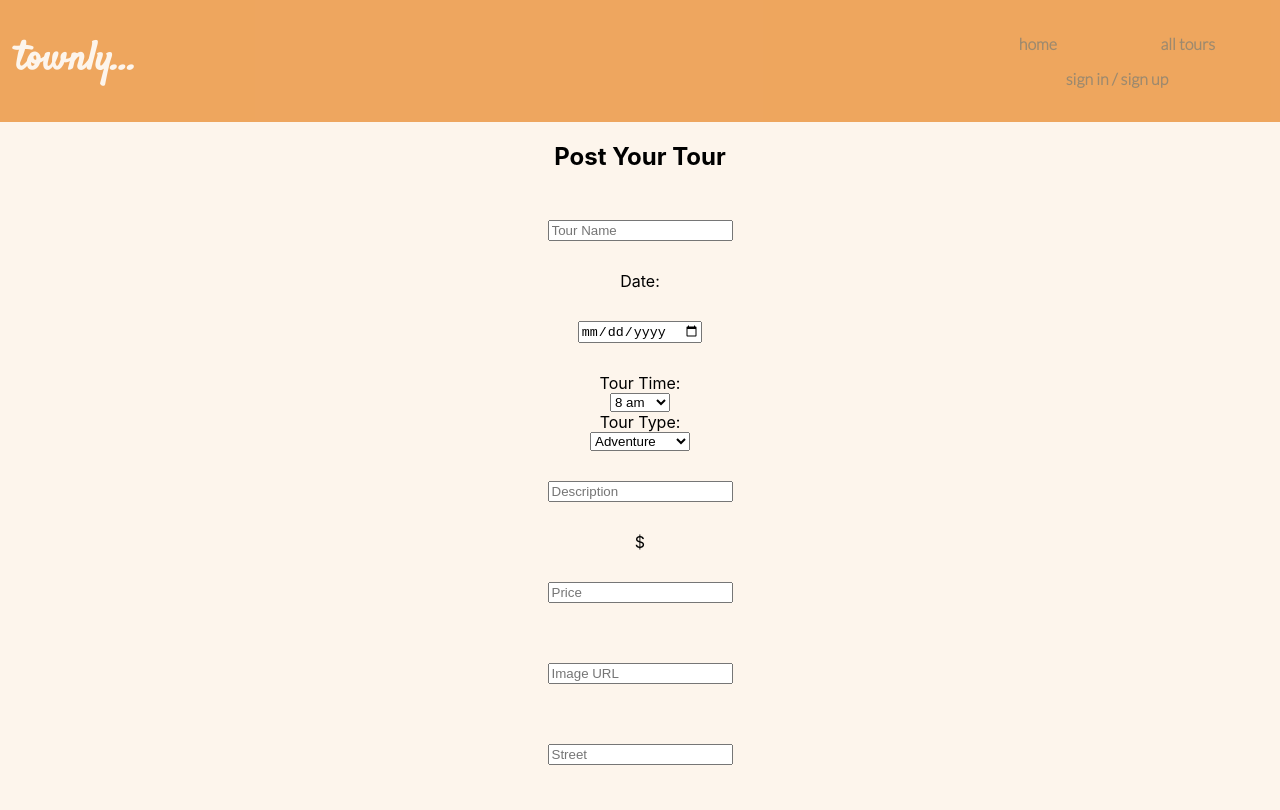
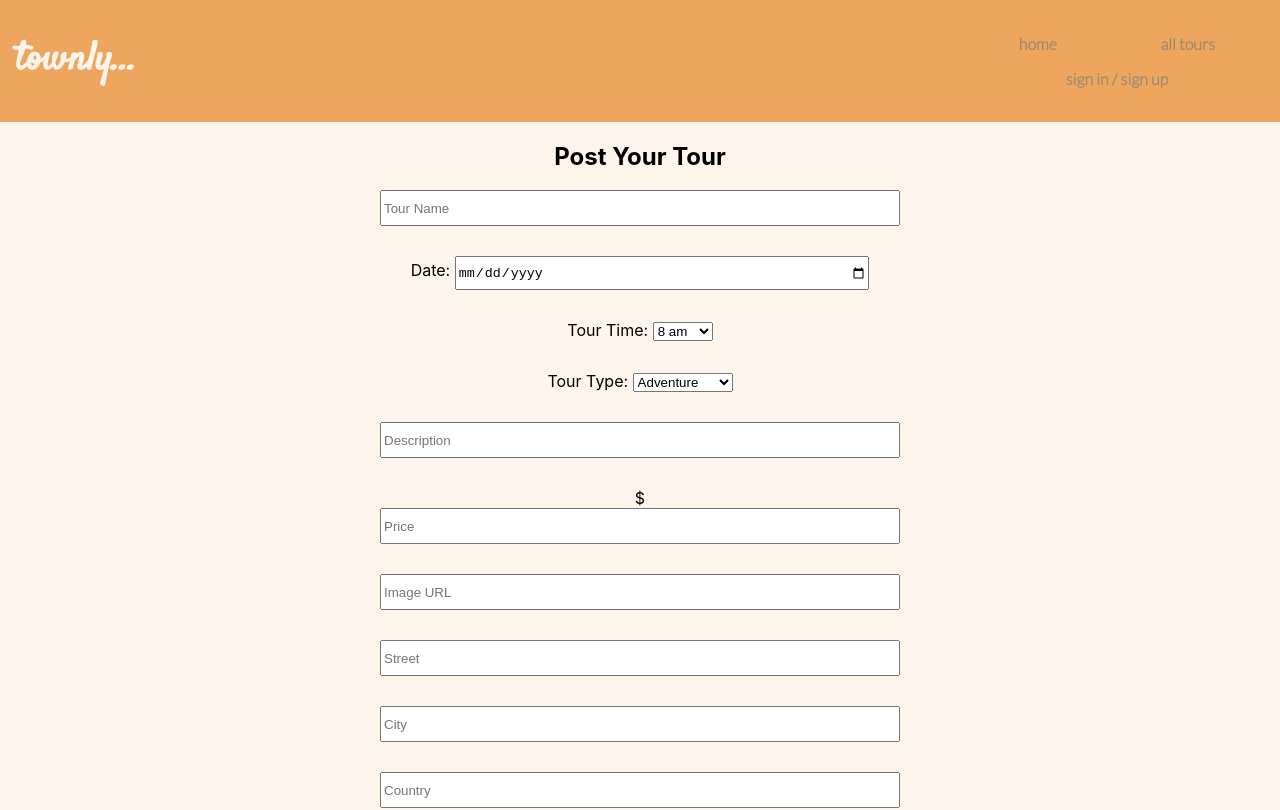
Before and after one commit to Jason-Berkower/townly, a React (Create React App) app in the folder client/: page /create-tour in a window 1280 px wide. Shown: the top 810 px of the page. Built offline with nearby package versions, Linux system fonts and the light colour scheme; a web font is replaced by a local one.

Commit message:
form stylezzzz

```diff
--- a/client/src/screens/CSS/createtour.css
+++ b/client/src/screens/CSS/createtour.css
@@ -7,6 +7,20 @@
   align-items: center;
 }
 
-input {
-  margin: 30px;
+.tourinput {
+  margin-bottom: 30px;
+  width: 40%;
+  height: 30px;
 }
+
+select {
+  margin-bottom: 30px;
+}
+
+.width {
+  width: 80%;
+}
+
+#submit {
+  margin-bottom: 30px;
+}
--- a/client/src/screens/CreateTour.jsx
+++ b/client/src/screens/CreateTour.jsx
@@ -67,15 +67,17 @@ export default function CreateTour(props) {
   return (
     <div>
 
-        <h2>Post Your Tour</h2>
-        <form id="tourform" onSubmit={handleSubmit}>
-          <input id="name" placeholder="Tour Name" type="text" value={tour.name} onChange={handleChange} />
+      <h2>Post Your Tour</h2>
+      <form id="tourform" onSubmit={handleSubmit}>
+        <input className="tourinput" id="name" placeholder="Tour Name" type="text" value={tour.name} onChange={handleChange} />
 
+        <div className="width">
           <label htmlFor="date">Date: </label>
-          <input id="date" type="date" value={tour.date} onChange={handleChange} />
+          <input className="tourinput" id="date" type="date" value={tour.date} onChange={handleChange} />
+        </div>
 
-          {/* <input id="time" placeholder="Tour Time" type="text" value={tour.time} onChange={handleChange} /> */}
-
+          {/* <input className="tourinput" id="time" placeholder="Tour Time" type="text" value={tour.time} onChange={handleChange} /> */}
+          <div>
           <label htmlFor="time">Tour Time: </label>
           <select id="time" form="tourform" value={tour.time} onChange={handleChange}>
             <option value="0">12 am</option>
@@ -103,9 +105,10 @@ export default function CreateTour(props) {
             <option value="22">10 pm</option>
             <option value="23">11 pm</option>
           </select>
+          </div>
 
-
-          {/* <input id="type" placeholder="Tour Type" type="text" value={tour.type} onChange={handleChange} /> */}
+        {/* <input className="tourinput" id="type" placeholder="Tour Type" type="text" value={tour.type} onChange={handleChange} /> */}
+        <div id="label">
           <label htmlFor="type">Tour Type: </label>
           <select id="type" form="tourform" value={tour.type} onChange={handleChange}>
             <option value="adventure">Adventure</option>
@@ -121,25 +124,26 @@ export default function CreateTour(props) {
             <option value="tasting">Tasting</option>
             <option value="personal">Personalized</option>
           </select>
+          </div>
 
-          <input id="description" placeholder="Description" type="text" value={tour.description} onChange={handleChange} />
+          <input className="tourinput" id="description" placeholder="Description" type="text" value={tour.description} onChange={handleChange} />
 
           <label htmlFor="price">$</label>
-          <input id="price" placeholder="Price" type="Number" value={tour.price} onChange={handleChange} />
+          <input className="tourinput" id="price" placeholder="Price" type="Number" value={tour.price} onChange={handleChange} />
           {/* <label htmlFor="price">$ </label>
           <select id="price" form="tourform" value={tour.price} onChange={handleChange}>
           <option value="5">5</option>
           </select> */}
 
-          <input id="imgURL" placeholder="Image URL" type="text" value={tour.imgURL} onChange={handleChange} />
+          <input className="tourinput" id="imgURL" placeholder="Image URL" type="text" value={tour.imgURL} onChange={handleChange} />
 
-          <input id="street" placeholder="Street" type="text" value={tour.street} onChange={handleChange} />
+          <input className="tourinput" id="street" placeholder="Street" type="text" value={tour.street} onChange={handleChange} />
 
-          <input id="city" placeholder="City" type="text" value={tour.city} onChange={handleChange} />
+          <input className="tourinput" id="city" placeholder="City" type="text" value={tour.city} onChange={handleChange} />
 
-          <input id="country" placeholder="Country" type="text" value={tour.country} onChange={handleChange} />
+          <input className="tourinput" id="country" placeholder="Country" type="text" value={tour.country} onChange={handleChange} />
 
-          <input type = "submit"/>
+          <input id="submit" type = "submit"/>
 
         </form>
     </div>
```
